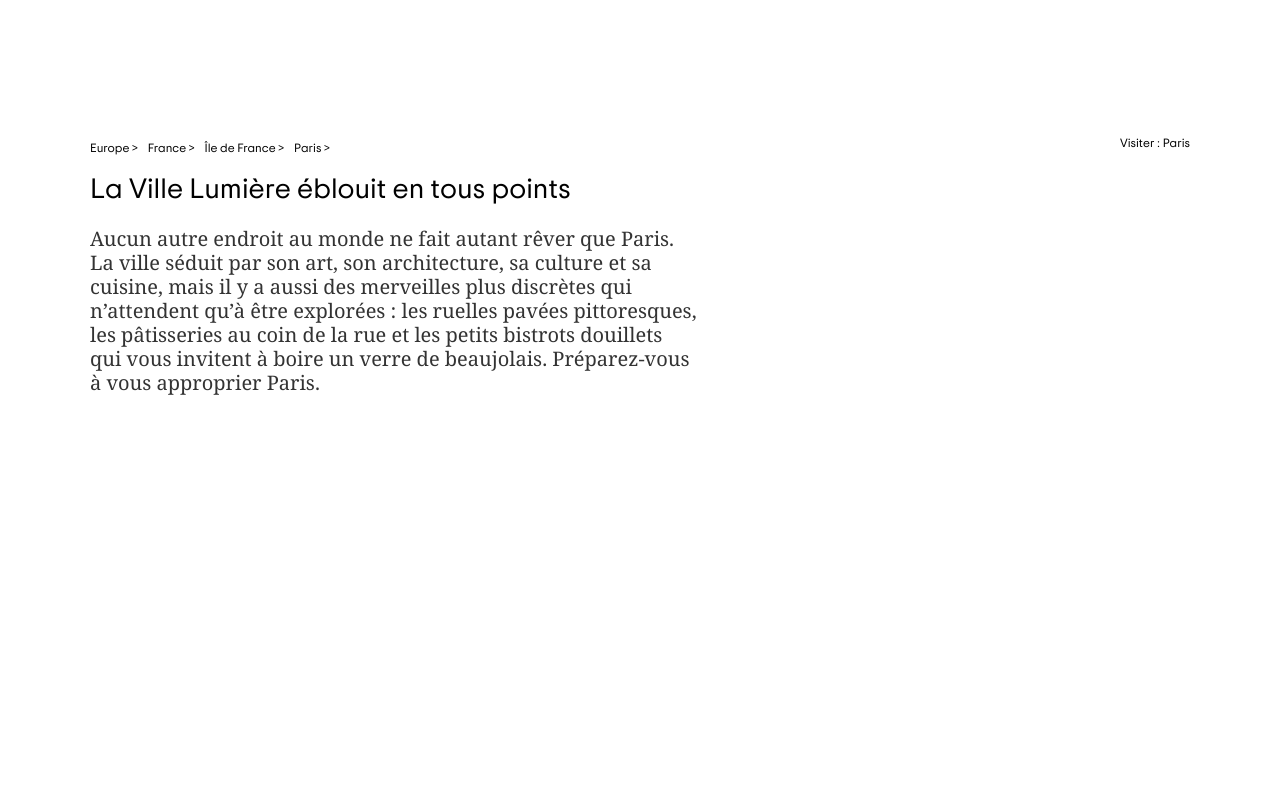
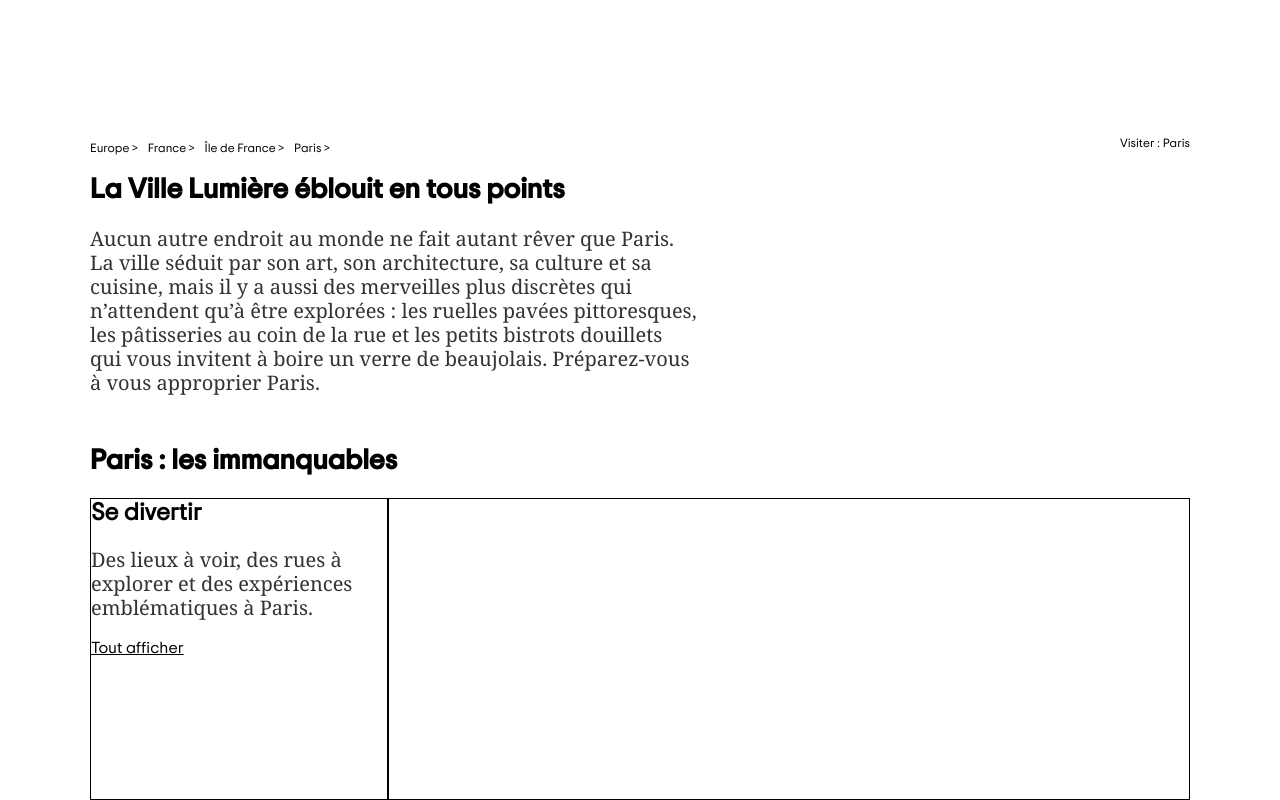
Before and after one commit to Thomas-Murzyn/TripAdvisor-by-Thomas, a plain HTML site: page index.html in a window 1280 px wide. Shown: the part 587-1387 px from the top of the page. Before the commit the page ends 983 px from the top, so only its background shows below. Drawn offline with Linux system fonts and the light colour scheme.

Commit message:
adding section immanquable + carousselle text and his children

```diff
--- a/assets/css/index.css
+++ b/assets/css/index.css
@@ -18,9 +18,17 @@ h1 {
 }
 
 h3 {
+  font-family: "Trip sans Med";
+  font-weight: bold;
   margin-top: 20px;
   font-size: 28px;
   line-height: 33px;
+}
+
+h5 {
+  font-size: 24px;
+  line-height: 29px;
+  font-weight: bold;
 }
 
 p {
@@ -183,3 +191,36 @@ main nav {
 }
 
 /* MAIN H3 P */
+
+/* section les immanquables  */
+
+#immanquables {
+  margin-top: 50px;
+}
+
+.carrousselle-wrapper {
+  margin-top: 20px;
+  width: 100%;
+  height: 300px;
+  display: flex;
+}
+
+.carousselle-text {
+  width: 27%;
+  height: 100%;
+  border: 1px solid;
+}
+
+.carousselle-text a {
+  text-decoration: underline;
+}
+
+.carousselle-text p {
+  margin-bottom: 20px;
+}
+
+.carousselle {
+  border: 1px solid;
+  width: 73%;
+  height: 100%;
+}
--- a/index.html
+++ b/index.html
@@ -90,6 +90,22 @@
         qui vous invitent à boire un verre de beaujolais. Préparez-vous<br />
         à vous approprier Paris.
       </p>
+
+      <section id="immanquables">
+        <h3>Paris : les immanquables</h3>
+
+        <div class="carrousselle-wrapper">
+          <div class="carousselle-text">
+            <h5>Se divertir</h5>
+            <p>
+              Des lieux à voir, des rues à explorer et des expériences
+              emblématiques à Paris.
+            </p>
+            <a href="#">Tout afficher</a>
+          </div>
+          <div class="carousselle"></div>
+        </div>
+      </section>
     </main>
 
     <footer></footer>
```
